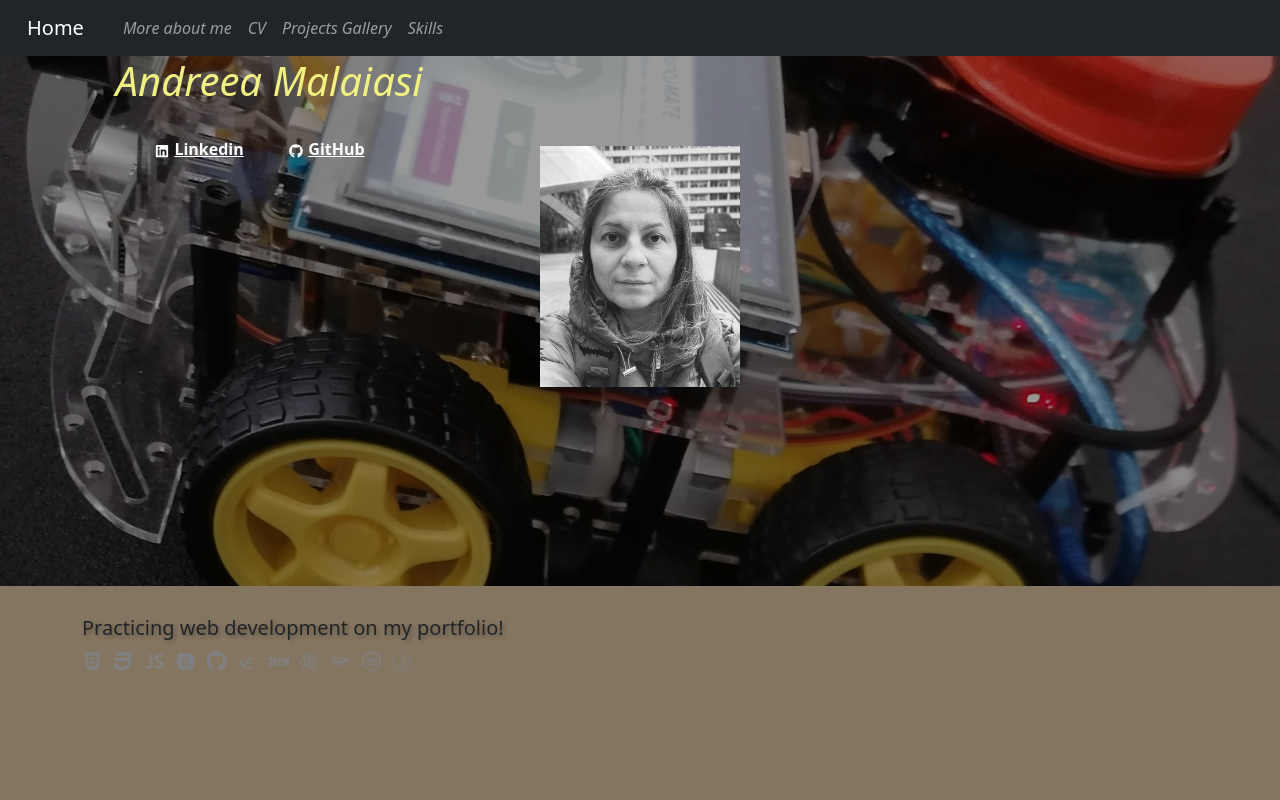
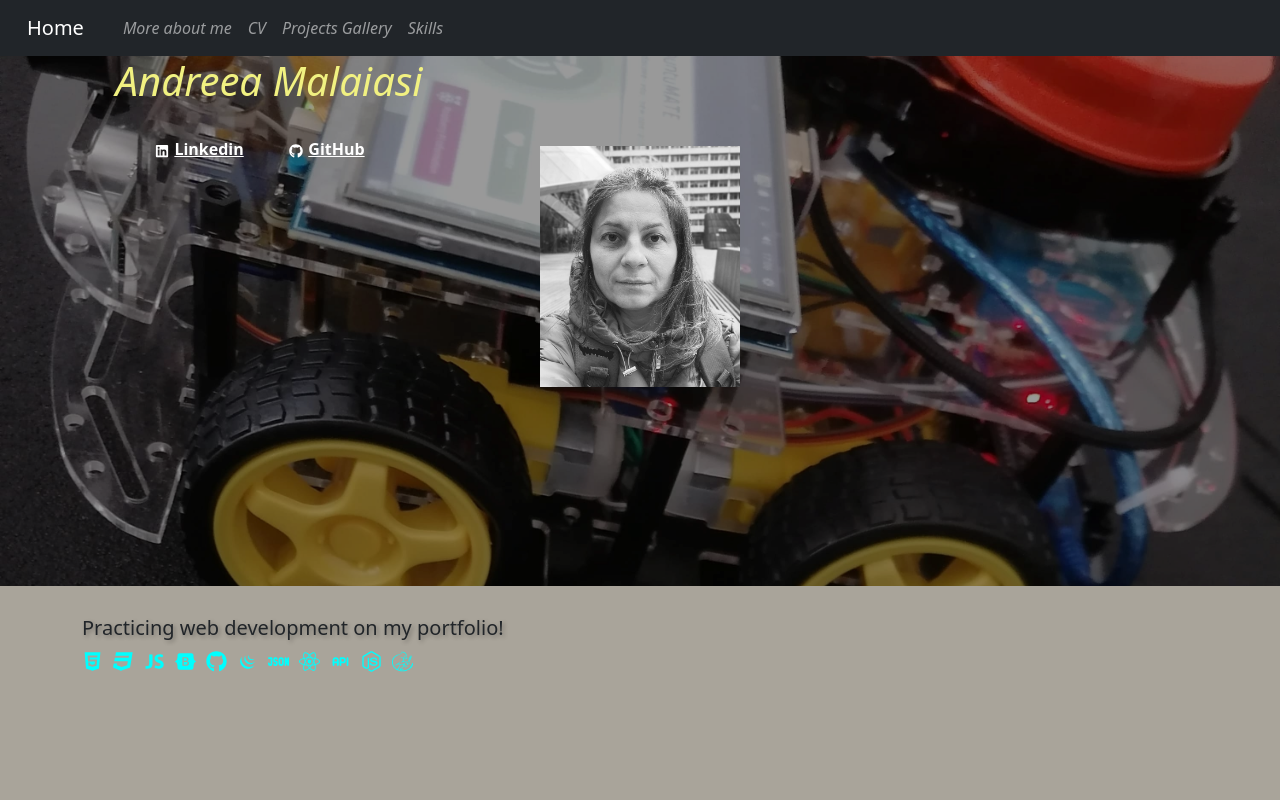
Before and after one commit to Andreea-Lita/Portfolio-With-React, a React (Vite) app: page / in a window 1280 px wide. Shown: the top 800 px of the page. Built offline with nearby package versions, Linux system fonts and the light colour scheme.

Commit message:
some colours syle

```diff
--- a/src/components/Footer/footerstyle.css
+++ b/src/components/Footer/footerstyle.css
@@ -15,6 +15,7 @@
 }
 
 
-/* #sub {
-    color: darkslategrey;
+/*
+#sub {
+    color: slategray;
 } */
--- a/src/components/Footer/index.jsx
+++ b/src/components/Footer/index.jsx
@@ -5,10 +5,11 @@ function Footer() {
   return (
     <footer className="footer">
       <span id="sub">Portfolio with React 2024</span>
+
       <div className="contacts-container">
         <a href="https://www.linkedin.com/in/andreea-malaiasi-bb15aa235">Linkedin</a>
         <br />
-        <a href="https://github.com/Andreea-Lita">GitHub</a>.
+        <a href="https://github.com/Andreea-Lita">GitHub</a>
         <br />
         <a href="https://mail.google.com/">myemail</a>
         <br />
--- a/src/index.css
+++ b/src/index.css
@@ -10,7 +10,7 @@ div[data-reactroot] {
     height: 100%;
     padding: 0;
     margin: 0;
-    background-color: rgb(132, 117, 96);
+    background-color: rgb(169, 164, 154);
     /* background-image: url('../src/components/Images/pexels-7233107.jpg');  */
     background-size: cover;
     height: '100vh';
--- a/src/pages/About.jsx
+++ b/src/pages/About.jsx
@@ -37,17 +37,17 @@ function About() {
       <div className='otherInfo'>
         <Container>
           <h5>Practicing web development on my portfolio!</h5>
-          <FaHtml5 color='gray' size='21px' style={{ marginRight: '10px' }} />
-          <FaCss3 color='gray' size='21px' style={{ marginRight: '10px' }} />
-          <IoLogoJavascript color='gray' size='21px' style={{ marginRight: '10px' }} />
-          <FaBootstrap color='gray' size='21px' style={{ marginRight: '10px' }} />
-          < FaGithub color='gray' size='21px' style={{ marginRight: '10px' }} />
-          <DiJqueryLogo color='gray' size='21px' style={{ marginRight: '10px' }} />
-          <TbJson color='gray' size='21px' style={{ marginRight: '10px' }} />
-          < FaReact color='gray' size='21px' style={{ marginRight: '10px' }} />
-          <TbApi color='gray' size='21px' style={{ marginRight: '10px' }} />
-          <FaNodeJs color='gray' size='21px' style={{ marginRight: '10px' }} />
-          <SiCodemirror color='gray' size='21px' style={{ marginRight: '10px' }} />
+          <FaHtml5 color='cyan' size='21px' style={{ marginRight: '10px' }} />
+          <FaCss3 color='cyan' size='21px' style={{ marginRight: '10px' }} />
+          <IoLogoJavascript color='cyan' size='21px' style={{ marginRight: '10px' }} />
+          <FaBootstrap color='cyan' size='21px' style={{ marginRight: '10px' }} />
+          < FaGithub color='cyan' size='21px' style={{ marginRight: '10px' }} />
+          <DiJqueryLogo color='cyan' size='21px' style={{ marginRight: '10px' }} />
+          <TbJson color='cyan' size='21px' style={{ marginRight: '10px' }} />
+          < FaReact color='cyan' size='21px' style={{ marginRight: '10px' }} />
+          <TbApi color='cyan' size='21px' style={{ marginRight: '10px' }} />
+          <FaNodeJs color='cyan' size='21px' style={{ marginRight: '10px' }} />
+          <SiCodemirror color='cyan' size='21px' style={{ marginRight: '10px' }} />
 
         </Container>
       </div>
--- a/src/pages/style.css
+++ b/src/pages/style.css
@@ -1,5 +1,6 @@
 .otherInfo {
     margin-top: 30px;
+    color: charcoal;
 }
 
 h5 {
@@ -13,3 +14,8 @@ h1 {
 #name {
     color: rgb(241, 241, 129);
 }
+
+
+/* .container {
+    color: white;
+} */
```
